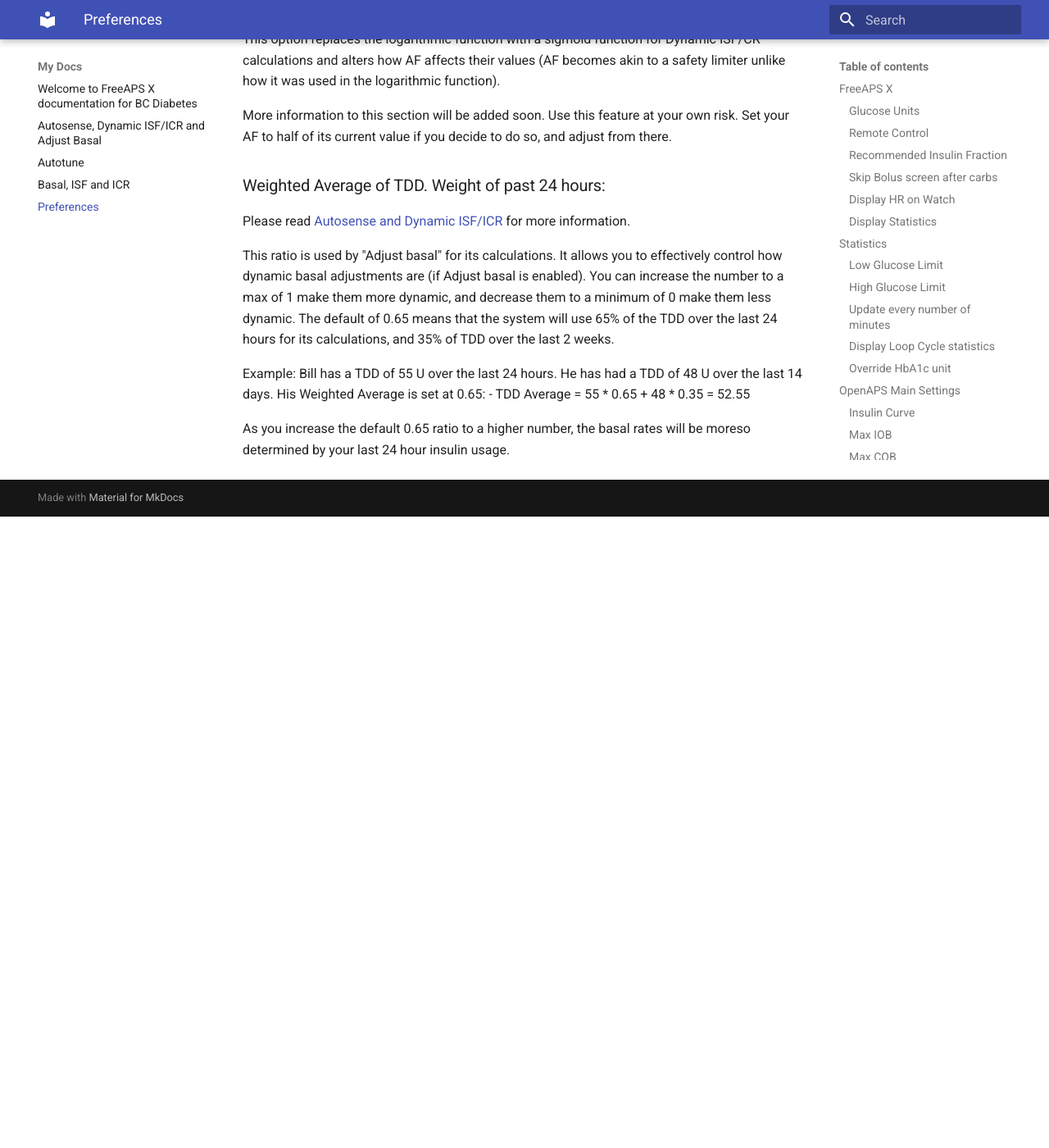
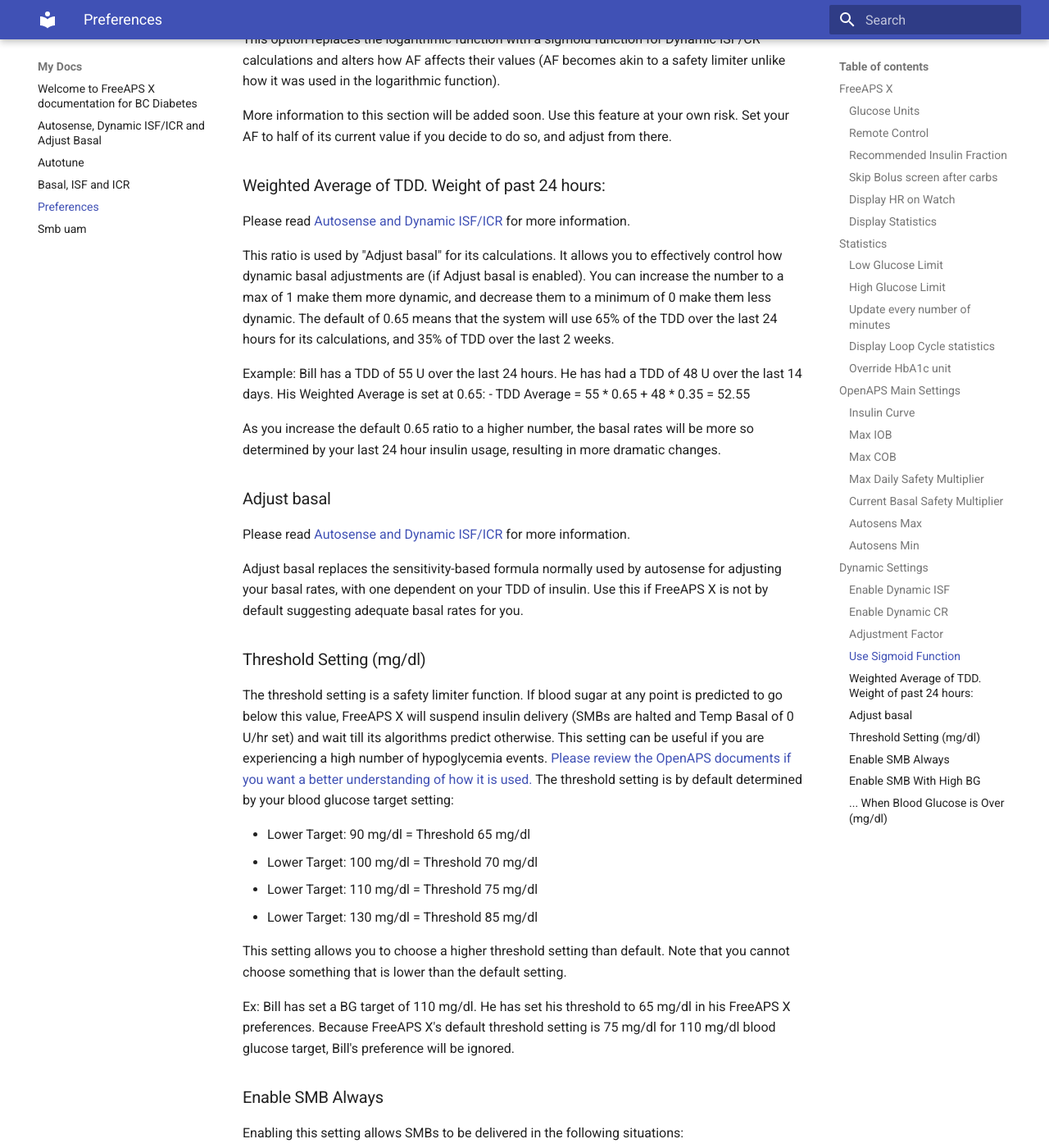
Before and after one commit to adamakeo/faxDocument, an MkDocs documentation site: the page built from docs/preferences.md, in a window 1280 px wide and 1400 px high, scrolled down 6969 px. Shown: the whole window at 82% size. Built offline with MkDocs 1.6.1 and Material for MkDocs 9.7.7, drawn with Linux system fonts in a browser that asks for light colours; before the commit the page ends 7599 px from its top, so only the background shows below that; some of the changed text lies outside the part shown.

Commit message:
SMB decision making

```diff
--- a/docs/preferences.md
+++ b/docs/preferences.md
@@ -202,4 +202,42 @@
 Example: Bill has a TDD of 55 U over the last 24 hours. He has had a TDD of 48 U over the last 14 days. His Weighted Average is set at 0.65:
 - TDD Average = 55 * 0.65 + 48 * 0.35 = 52.55
 
-As you increase the default 0.65 ratio to a higher number, the basal rates will be moreso determined by your last 24 hour insulin usage.
+As you increase the default 0.65 ratio to a higher number, the basal rates will be more so determined by your last 24 hour insulin usage, resulting in more dramatic changes.
+
+### Adjust basal
+Please read <a href="/autosens-dynamic">Autosense and Dynamic ISF/ICR</a> for more information.
+
+Adjust basal replaces the sensitivity-based formula normally used by autosense for adjusting your basal rates, with one dependent on your TDD of insulin. Use this if FreeAPS X is not by default suggesting adequate basal rates for you.
+
+### Threshold Setting (mg/dl)
+The threshold setting is a safety limiter function. If blood sugar at any point is predicted to go below this value, FreeAPS X will suspend insulin delivery (SMBs are halted and Temp Basal of 0 U/hr set) and wait till its algorithms predict otherwise. This setting can be useful if you are experiencing a high number of hypoglycemia events. <a href="https://openaps.readthedocs.io/en/latest/docs/While%20You%20Wait%20For%20Gear/Understand-determine-basal.html?highlight=Safety%20Threshold">Please review the OpenAPS documents if you want a better understanding of how it is used.</a> The threshold setting is by default determined by your blood glucose target setting:
+
+- Lower Target: 90 mg/dl = Threshold 65 mg/dl
+- Lower Target: 100 mg/dl = Threshold 70 mg/dl
+- Lower Target: 110 mg/dl = Threshold 75 mg/dl
+- Lower Target: 130 mg/dl = Threshold 85 mg/dl
+
+
+This setting allows you to choose a higher threshold setting than default. Note that you cannot choose something that is lower than the default setting.
+
+Ex: Bill has set a BG target of 110 mg/dl. He has set his threshold to 65 mg/dl in his FreeAPS X preferences. Because FreeAPS X's default threshold setting is 75 mg/dl for 110 mg/dl blood glucose target, Bill's preference will be ignored.
+
+### Enable SMB Always
+Enabling this setting allows SMBs to be delivered in the following situations:
+
+- You have carbs on board (COB).
+- You entered carbs a minimum of 6 hours ago (even if you have zero COB now).
+
+SMBs will remain on if you have a lower temporary target set (example: you are preparing for a hefty meal), but will be disabled if a higher temporary target is set (example: you are planning to exercise).
+
+There are limitations on the size of SMBs. <a href = "https://openaps.readthedocs.io/en/latest/docs/Customize-Iterate/oref1.html#understanding-super-micro-bolus-smb">See the OpenAPS documentation for more information.</a>
+
+
+
+### Enable SMB With High BG
+This is a safety limiter that only allows SMBs to occur above a certain blood glucose level. Some individuals with variable sensitivity may find that SMBs can cause low blood sugars and rollercoasters when near their target.
+
+If you are in closed loop and rely heavily on UAM (i.e. you do not bolus for your meals) you should keep this feature disabled so FreeAPS X can provide you with the necessary insulin if you are predicted to go high. Else if you are currently at a normal BG level, SMBs will not be delivered.
+
+### ... When Blood Glucose is Over (mg/dl)
+See the above setting for more information. This allows you to configure the target at which SMBs will be enabled.
```
Also changed, not shown: other parts of docs/preferences.md (+1 -1 lines), docs/smb-uam.md (added), flowofSMBdecision.svg (added).
